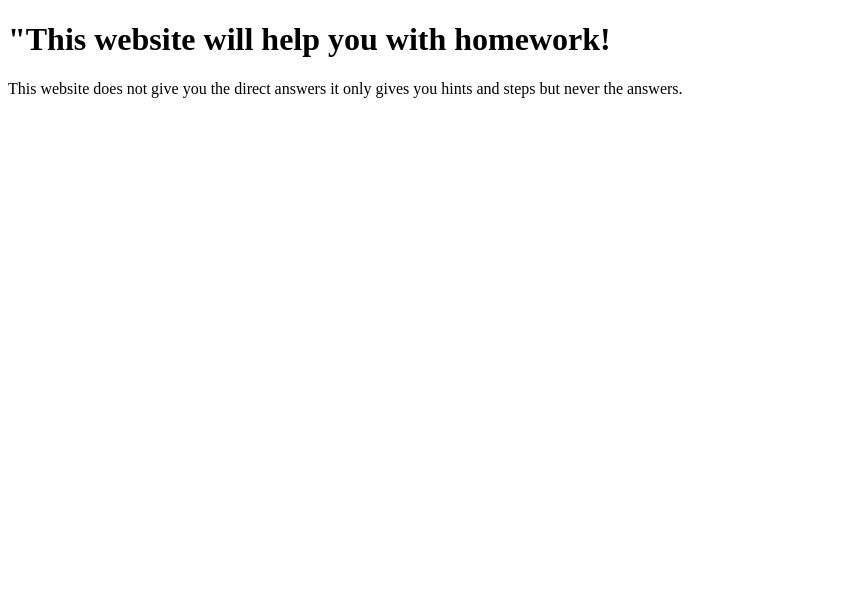
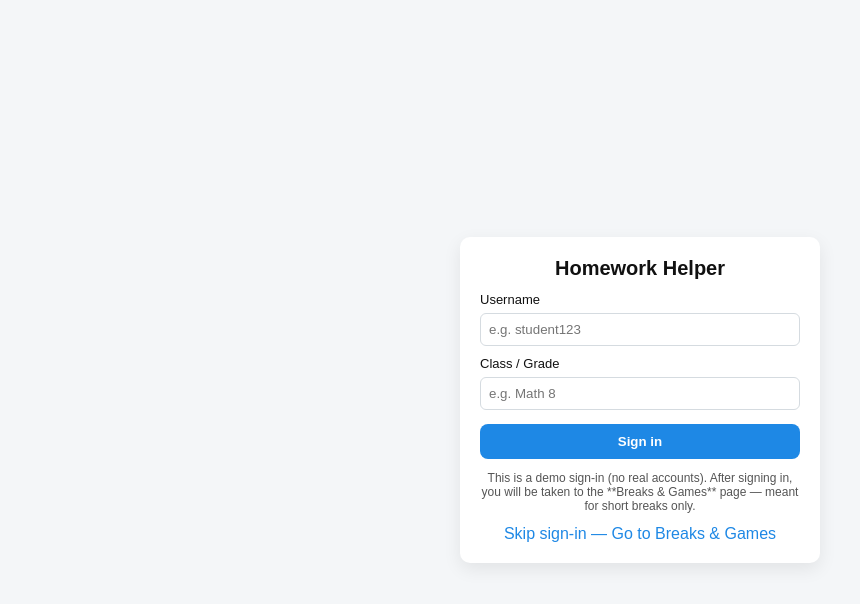
Before and after one commit to Goobers-games/HomeworkHelp, a plain HTML site: page index.html in a window 1280 px wide. Shown: the whole page, without its empty margins (0-860 px from the left). Drawn offline with Linux system fonts and the light colour scheme.

Commit message:
Update index.html

```diff
--- a/index.html
+++ b/index.html
@@ -1,10 +1,52 @@
 <!DOCTYPE html>
-<html>
+<html lang="en">
 <head>
-  <title>Homework Help</title>
+  <meta charset="utf-8" />
+  <meta name="viewport" content="width=device-width,initial-scale=1" />
+  <title>Homework Helper</title>
+  <style>
+    body { font-family: Arial, sans-serif; background:#f4f6f8; color:#111; display:flex; min-height:100vh; align-items:center; justify-content:center; margin:0; }
+    .card { width:320px; background:white; padding:20px; border-radius:10px; box-shadow:0 6px 18px rgba(0,0,0,0.08); }
+    h1 { margin:0 0 12px 0; font-size:20px; text-align:center; }
+    label { display:block; margin-top:10px; font-size:13px; }
+    input { width:100%; padding:8px; margin-top:6px; box-sizing:border-box; border-radius:6px; border:1px solid #d5dbe0; }
+    button { width:100%; margin-top:14px; padding:10px; border-radius:8px; border:0; background:#1e88e5; color:white; font-weight:600; cursor:pointer; }
+    .note { font-size:12px; color:#555; margin-top:12px; text-align:center; }
+    .games-link { display:block; text-align:center; margin-top:12px; color:#1e88e5; text-decoration:none; }
+  </style>
 </head>
 <body>
-  <h1>"This website will help you with homework!</h1>
-  <p>This website does not give you the direct answers it only gives you hints and steps but never the answers.</p>
+  <div class="card">
+    <h1>Homework Helper</h1>
+
+    <!-- Mock sign in (no credentials stored) -->
+    <form id="loginForm" onsubmit="return handleLogin(event)">
+      <label for="user">Username</label>
+      <input id="user" name="user" type="text" placeholder="e.g. student123" required autocomplete="off">
+
+      <label for="class">Class / Grade</label>
+      <input id="class" name="class" type="text" placeholder="e.g. Math 8" required>
+
+      <button type="submit">Sign in</button>
+    </form>
+
+    <p class="note">
+      This is a demo sign-in (no real accounts). After signing in, you will be taken to the **Breaks & Games** page — meant for short breaks only.
+    </p>
+
+    <a class="games-link" href="games/index.html">Skip sign-in — Go to Breaks & Games</a>
+  </div>
+
+  <script>
+    function handleLogin(e) {
+      e.preventDefault();
+      // Show a friendly message, then redirect to the games page.
+      const username = document.getElementById('user').value || 'Student';
+      alert('Welcome, ' + username + '. You will be redirected to the Breaks & Games page. Use breaks responsibly!');
+      // Redirect to games folder (client-side). This keeps things honest and transparent.
+      window.location.href = 'games/index.html';
+      return false;
+    }
+  </script>
 </body>
 </html>
```
